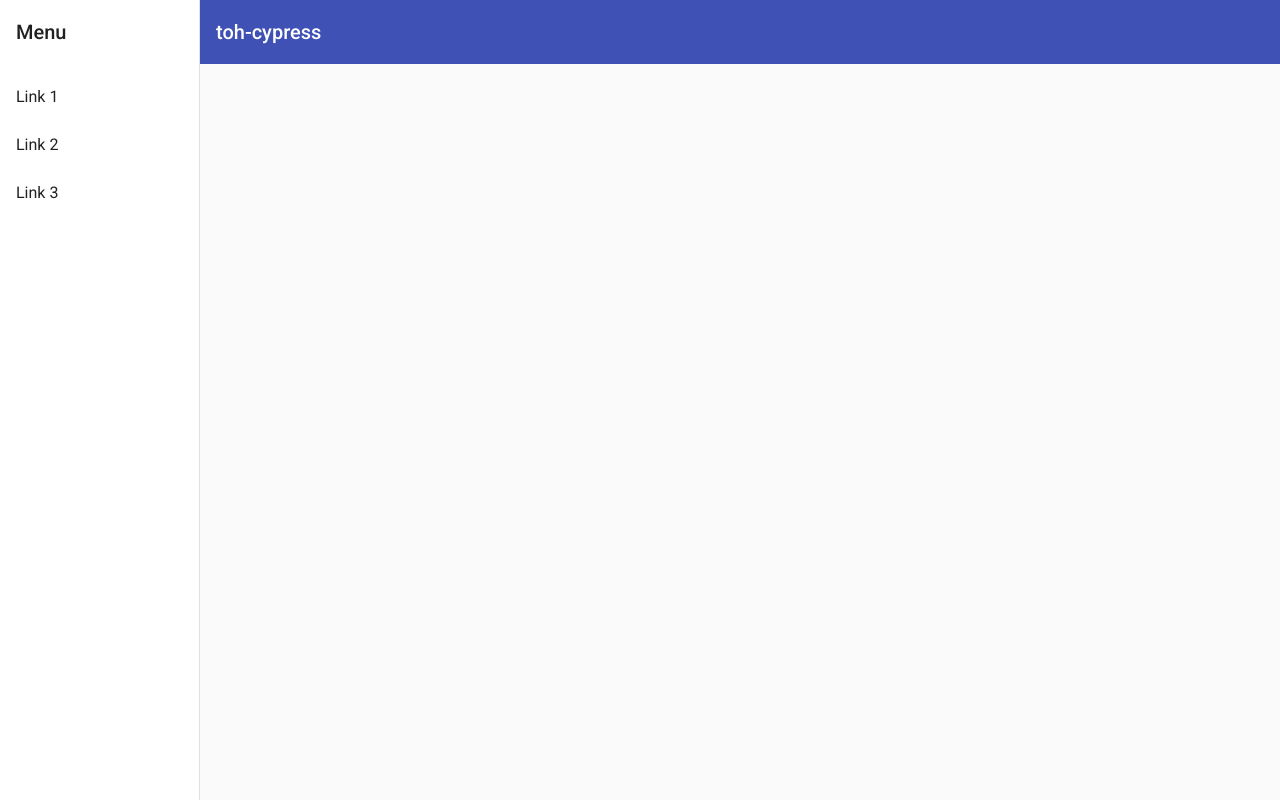
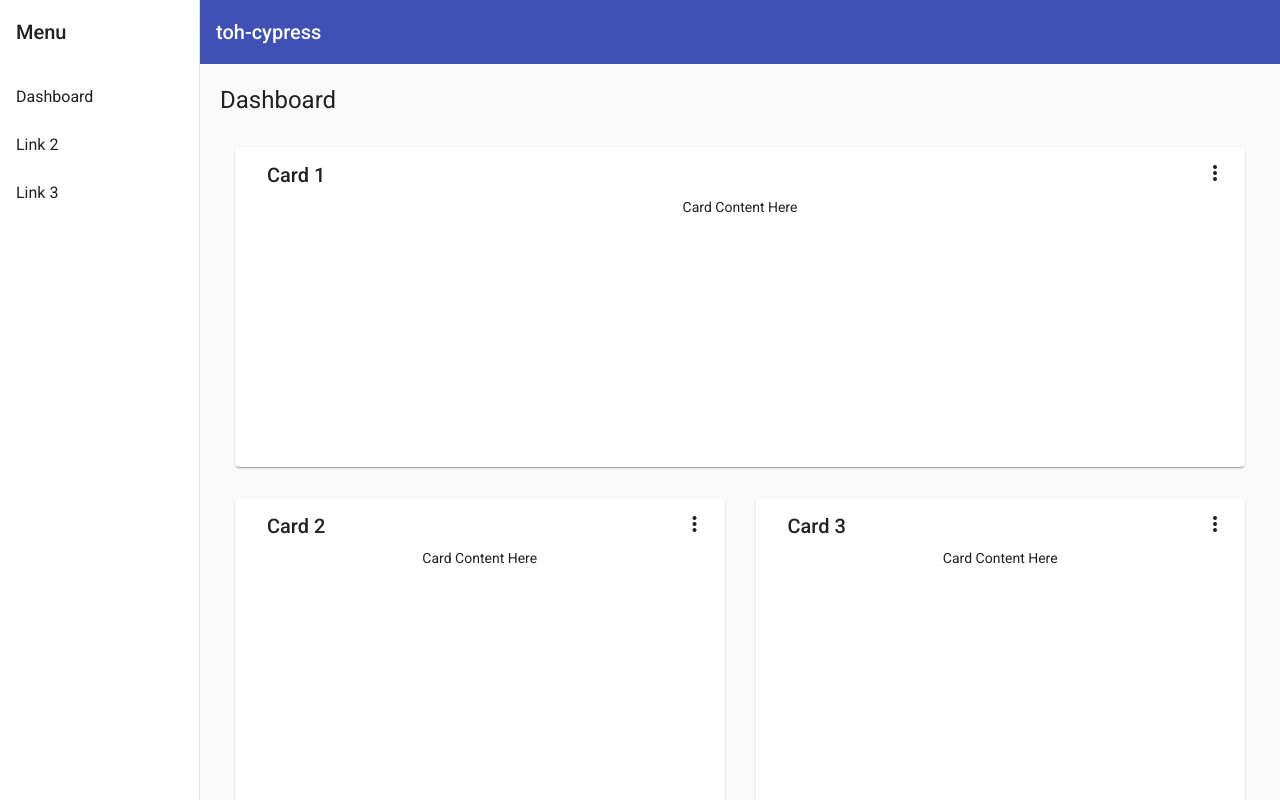
Before and after one commit to yoan-asdrubal/toh-cypress, an Angular app: page /dashboard in a window 1280 px wide. Before the commit this address led to /. Built offline with nearby package versions, Linux system fonts and the light colour scheme.

Commit message:
Add(Dashboard):Agrega modulo,componente y opcion para navegacion de dashboard

```diff
--- a/src/app/app-routing.module.ts
+++ b/src/app/app-routing.module.ts
@@ -1,10 +1,14 @@
-import { NgModule } from '@angular/core';
-import { Routes, RouterModule } from '@angular/router';
+import {NgModule} from '@angular/core';
+import {RouterModule, Routes} from '@angular/router';
 
-const routes: Routes = [];
+const routes: Routes = [{
+    path: 'dashboard',
+    loadChildren: () => import('./cy-app/dasboard/dasboard.module').then((m) => m.DasboardModule)
+}];
 
 @NgModule({
-  imports: [RouterModule.forRoot(routes)],
-  exports: [RouterModule]
+    imports: [RouterModule.forRoot(routes)],
+    exports: [RouterModule]
 })
-export class AppRoutingModule { }
+export class AppRoutingModule {
+}
--- /dev/null
+++ b/src/app/cy-app/dasboard/dashboard/dashboard.component.html
@@ -0,0 +1,24 @@
+<div class="grid-container">
+  <h1 class="mat-h1">Dashboard</h1>
+  <mat-grid-list cols="2" rowHeight="350px">
+    <mat-grid-tile *ngFor="let card of cards | async" [colspan]="card.cols" [rowspan]="card.rows">
+      <mat-card class="dashboard-card">
+        <mat-card-header>
+          <mat-card-title>
+            {{card.title}}
+            <button mat-icon-button class="more-button" [matMenuTriggerFor]="menu" aria-label="Toggle menu">
+              <mat-icon>more_vert</mat-icon>
+            </button>
+            <mat-menu #menu="matMenu" xPosition="before">
+              <button mat-menu-item>Expand</button>
+              <button mat-menu-item>Remove</button>
+            </mat-menu>
+          </mat-card-title>
+        </mat-card-header>
+        <mat-card-content class="dashboard-card-content">
+          <div>Card Content Here</div>
+        </mat-card-content>
+      </mat-card>
+    </mat-grid-tile>
+  </mat-grid-list>
+</div>
--- /dev/null
+++ b/src/app/cy-app/dasboard/dashboard/dashboard.component.scss
@@ -0,0 +1,21 @@
+.grid-container {
+  margin: 20px;
+}
+
+.dashboard-card {
+  position: absolute;
+  top: 15px;
+  left: 15px;
+  right: 15px;
+  bottom: 15px;
+}
+
+.more-button {
+  position: absolute;
+  top: 5px;
+  right: 10px;
+}
+
+.dashboard-card-content {
+  text-align: center;
+}
--- /dev/null
+++ b/src/app/cy-app/dasboard/dashboard/dashboard.component.ts
@@ -0,0 +1,33 @@
+import { Component } from '@angular/core';
+import { map } from 'rxjs/operators';
+import { Breakpoints, BreakpointObserver } from '@angular/cdk/layout';
+
+@Component({
+  selector: 'app-dashboard',
+  templateUrl: './dashboard.component.html',
+  styleUrls: ['./dashboard.component.scss']
+})
+export class DashboardComponent {
+  /** Based on the screen size, switch from standard to one column per row */
+  cards = this.breakpointObserver.observe(Breakpoints.Handset).pipe(
+    map(({ matches }) => {
+      if (matches) {
+        return [
+          { title: 'Card 1', cols: 1, rows: 1 },
+          { title: 'Card 2', cols: 1, rows: 1 },
+          { title: 'Card 3', cols: 1, rows: 1 },
+          { title: 'Card 4', cols: 1, rows: 1 }
+        ];
+      }
+
+      return [
+        { title: 'Card 1', cols: 2, rows: 1 },
+        { title: 'Card 2', cols: 1, rows: 1 },
+        { title: 'Card 3', cols: 1, rows: 2 },
+        { title: 'Card 4', cols: 1, rows: 1 }
+      ];
+    })
+  );
+
+  constructor(private breakpointObserver: BreakpointObserver) {}
+}
--- a/src/app/layout/components/navigation/navigation.component.html
+++ b/src/app/layout/components/navigation/navigation.component.html
@@ -5,7 +5,7 @@
 	             [opened]="(isHandset$ | async) === false">
 		<mat-toolbar>Menu</mat-toolbar>
 		<mat-nav-list>
-			<a mat-list-item href="#">Link 1</a>
+			<a mat-list-item routerLink="/dashboard">Dashboard</a>
 			<a mat-list-item href="#">Link 2</a>
 			<a mat-list-item href="#">Link 3</a>
 		</mat-nav-list>
```
Also changed, not shown: src/app/cy-app/dasboard/dasboard-routing.module.ts (added, +16 -0 lines), src/app/cy-app/dasboard/dasboard.module.ts (added, +26 -0 lines), 1 other file (tests, documents, lock files or other folders).
